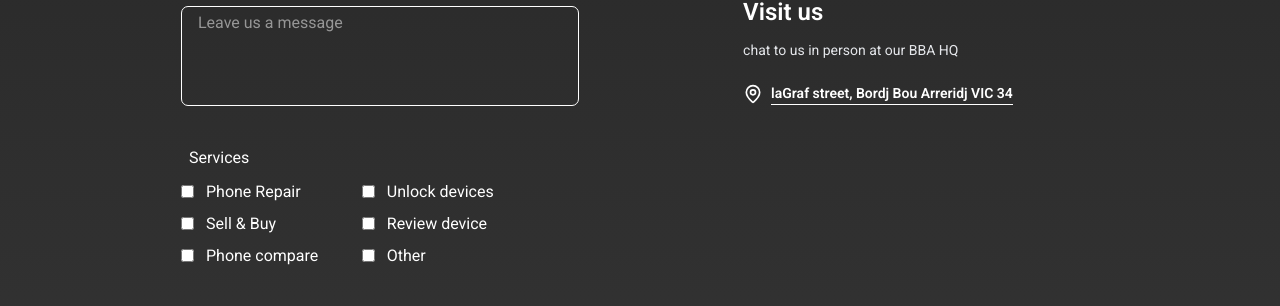
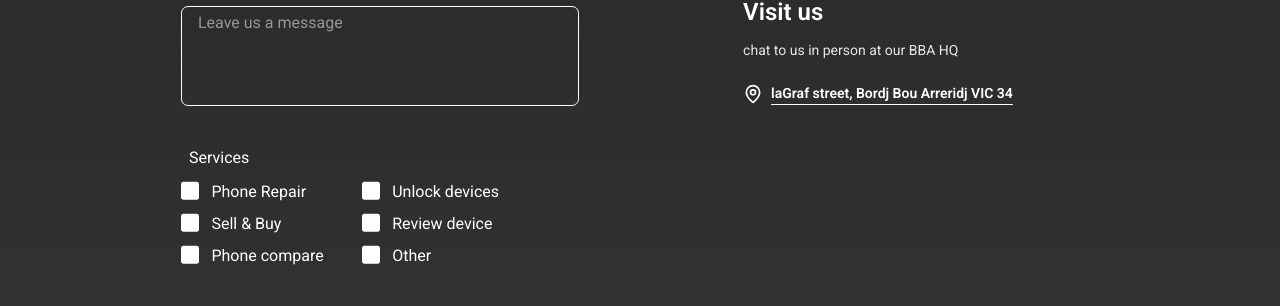
Before and after one commit to Eyup-16/Samobile, a React (Vite) app: page / in a window 1280 px wide. Shown: the part 3825-4131 px from the top of the page. Built offline with nearby package versions, Linux system fonts and the light colour scheme.

Commit message:
Add checkBox styling

```diff
--- a/src/index.css
+++ b/src/index.css
@@ -1,7 +1,9 @@
 @import "tailwindcss";
 :root{
-    font-family: "Roboto", sans-serif
+    font-family: "Roboto", sans-serif;
     /* background-color: #cacbcd; */
+    --form-control-color: #2D2D2D;
+    --form-control-disabled: #959495;
 }
 
 .span {
@@ -33,3 +35,56 @@
       focus:outline-none focus:border-gray-500 focus:ring-1 focus:ring-gray-500
     }
   }
+  /* checkBox Styling */
+
+  *,
+  *:before,
+  *:after {
+    box-sizing: border-box;
+  }
+
+
+
+  .form-control--disabled {
+    color: var(--form-control-disabled);
+    cursor: not-allowed;
+  }
+
+  input[type="checkbox"] {
+    -webkit-appearance: none;
+    appearance: none;
+    background-color: #fff;
+    margin: 0;
+    font: inherit;
+    color: currentColor;
+    width: 1.15em;
+    height: 1.15em;
+    border: 0.15em solid currentColor;
+    border-radius: 0.15em;
+    transform: translateY(-0.075em);
+    cursor: pointer;
+    display: grid;
+    place-content: center;
+  }
+
+  input[type="checkbox"]::before {
+    content: "";
+    width: 0.65em;
+    height: 0.65em;
+    clip-path: polygon(14% 44%, 0 65%, 50% 100%, 100% 16%, 80% 0%, 43% 62%);
+    transform: scale(0);
+    transform-origin: bottom left;
+    transition: 120ms transform ease-in-out;
+    box-shadow: inset 1em 1em var(--form-control-color);
+    /* Windows High Contrast Mode */
+    background-color: CanvasText;
+  }
+
+  input[type="checkbox"]:checked::before {
+    transform: scale(1);
+  }
+
+  input[type="checkbox"]:focus {
+    outline: max(2px, 0.15em) solid currentColor;
+    outline-offset: max(2px, 0.15em);
+  }
```
